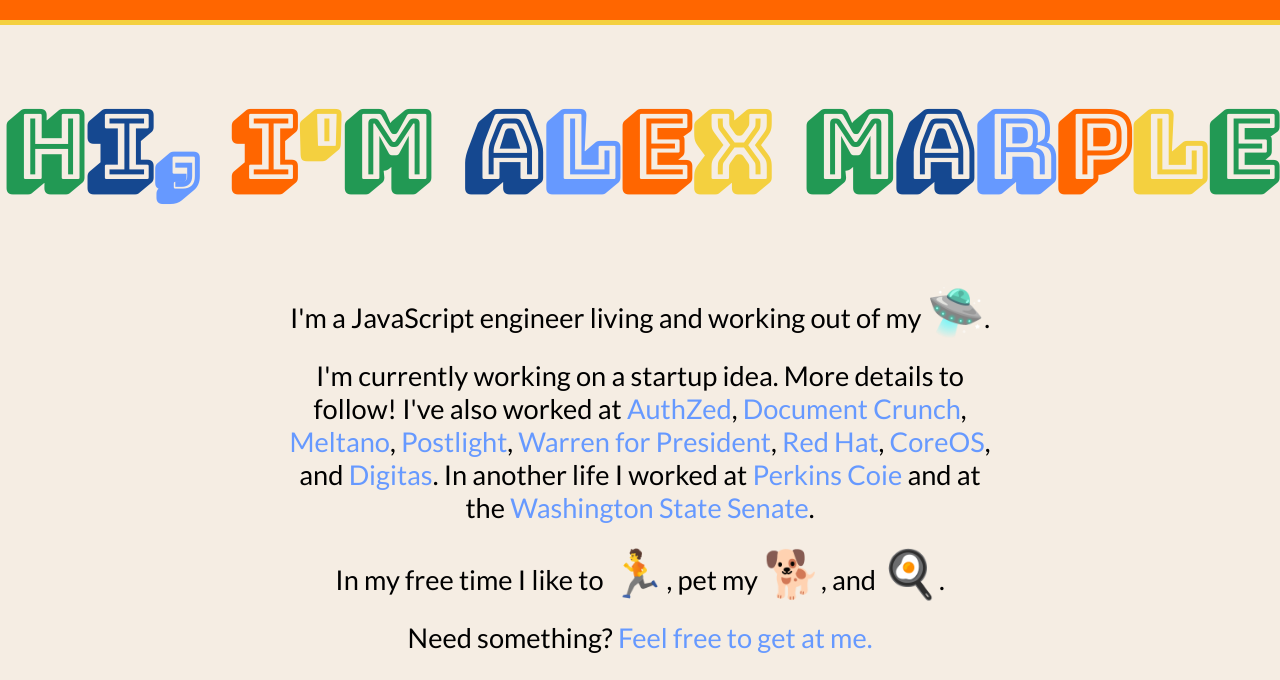
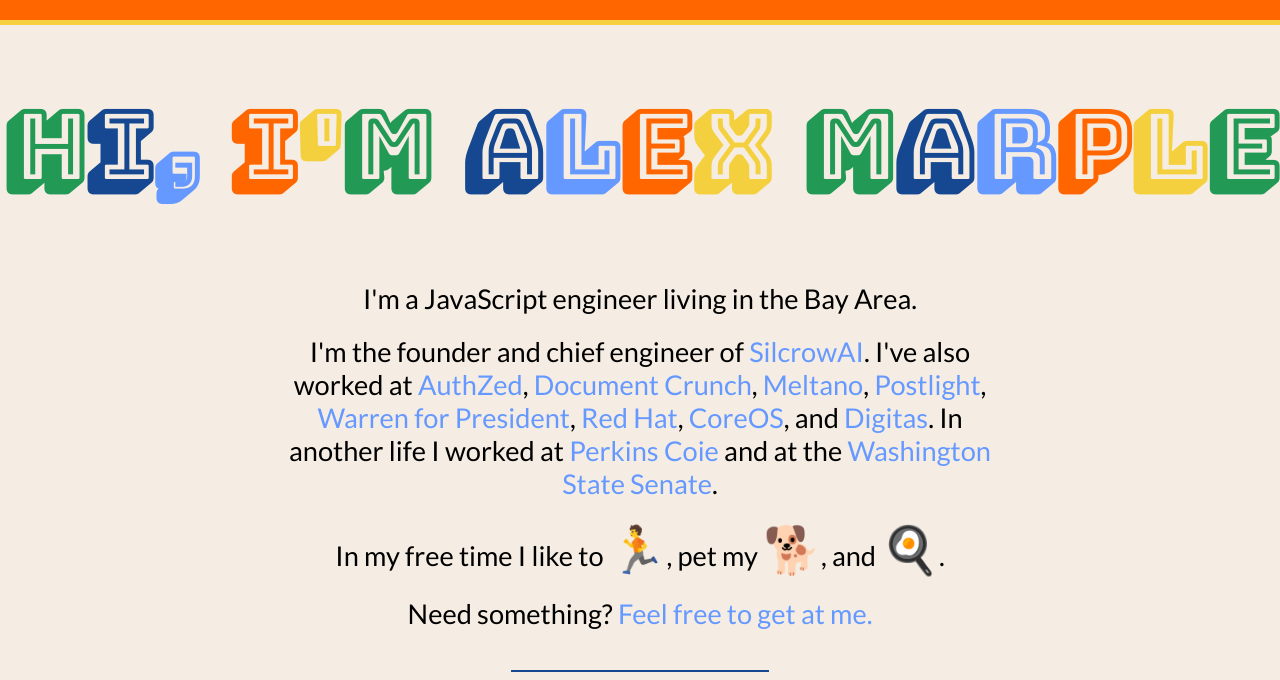
Before and after one commit to alexmarple/alexmarple.github.io, a website: page index.html in a window 1280 px wide. Shown: the top 680 px of the page. Drawn offline with Linux system fonts and the light colour scheme.

Commit message:
Update site to reflect launch of SilcrowAI

```diff
--- a/index.html
+++ b/index.html
@@ -31,10 +31,10 @@
           <h1><span>H</span><span>i</span><span>,</span> <span>I</span><span>'</span><span>m</span> <span>A</span><span>l</span><span>e</span><span>x</span> <span>M</span><span>a</span><span>r</span><span>p</span><span>l</span><span>e</span></h1>
       </section>
       <section class="intro">
-        <p>I'm a JavaScript engineer living and working out of my <span class="emoji">&#x1F6F8;</span>.</p>
+        <p>I'm a JavaScript engineer living in the Bay Area.</p>
       </section>
       <section class="work">
-        <p>I'm currently working on a startup idea. More details to follow! I've also worked at <a href="https://www.authzed.com" target="_blank" aria-label="AuthZed">AuthZed</a>, <a href="https://www.documentcrunch.com" target="_blank" aria-label="Document Crunch">Document Crunch</a>, <a href="https://www.meltano.com">Meltano</a>, <a href="https://www.postlight.com">Postlight</a>, <a href="https://www.elizabethwarren.com" target="_blank" aria-label="Elizabeth Warren for president">Warren for President</a>, <a href="https://www.redhat.com" target="_blank" aria-label="Red Hat website">Red Hat</a>, <a href="https://www.coreos.com" target="_blank" aria-label="CoreOS website">CoreOS</a>, and <a href="https://www.digitas.com" target="_blank" aria-label="Digitas website">Digitas</a>. In another life I worked at <a href="https://www.perkinscoie.com" target="_blank" aria-label="Perkins Coie website">Perkins Coie</a> and at the <a href="http://www.leg.wa.gov" target="_blank" aria-label="Washington State Senate website">Washington State Senate</a>.</p>
+        <p>I'm the founder and chief engineer of <a href="https:/www.silcrowai.com">SilcrowAI</a>. I've also worked at <a href="https://www.authzed.com" target="_blank" aria-label="AuthZed">AuthZed</a>, <a href="https://www.documentcrunch.com" target="_blank" aria-label="Document Crunch">Document Crunch</a>, <a href="https://www.meltano.com">Meltano</a>, <a href="https://www.postlight.com">Postlight</a>, <a href="https://www.elizabethwarren.com" target="_blank" aria-label="Elizabeth Warren for president">Warren for President</a>, <a href="https://www.redhat.com" target="_blank" aria-label="Red Hat website">Red Hat</a>, <a href="https://www.coreos.com" target="_blank" aria-label="CoreOS website">CoreOS</a>, and <a href="https://www.digitas.com" target="_blank" aria-label="Digitas website">Digitas</a>. In another life I worked at <a href="https://www.perkinscoie.com" target="_blank" aria-label="Perkins Coie website">Perkins Coie</a> and at the <a href="http://www.leg.wa.gov" target="_blank" aria-label="Washington State Senate website">Washington State Senate</a>.</p>
       </section>
       <section class="life">
         <p>In my free time I like to <span class="emoji">&#x1F3C3;</span>, pet my <span class="emoji">&#x1F415;</span>, and <span class="emoji">&#x1F373;</span>.</p>
```
